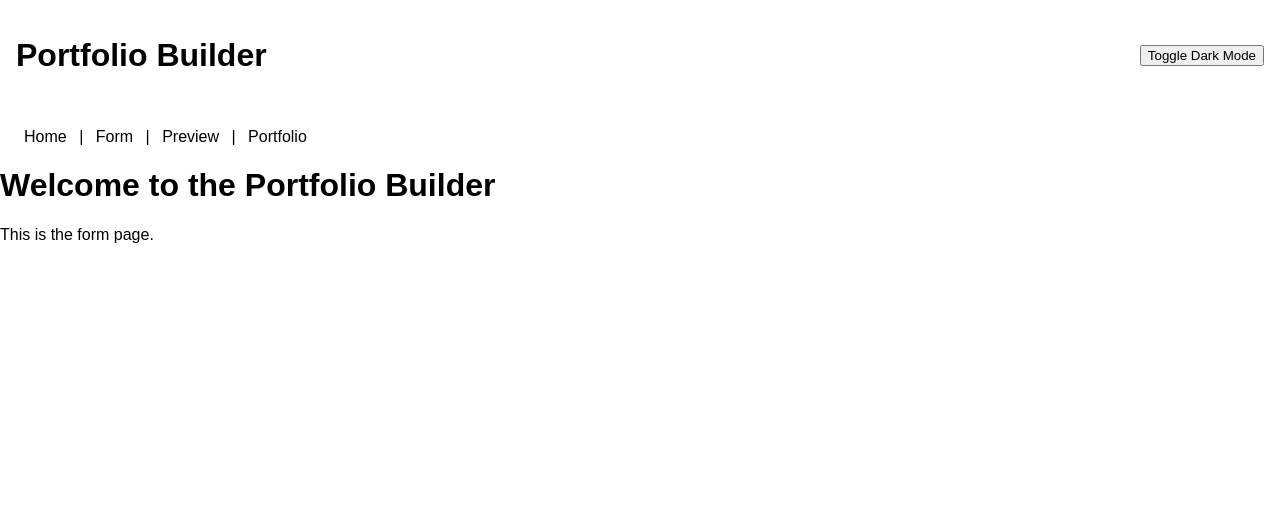
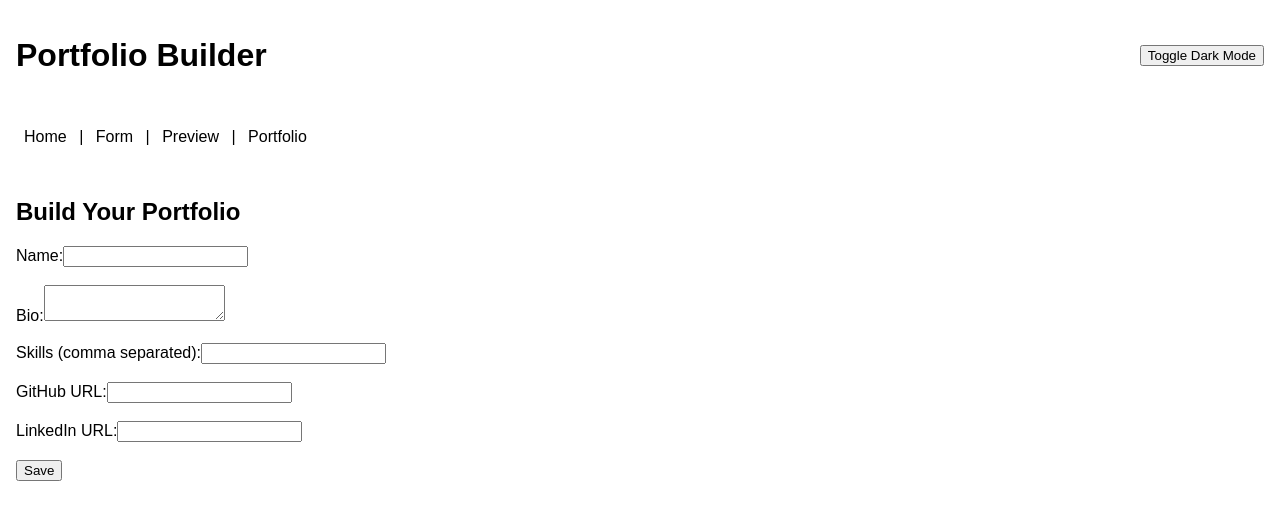
Before and after one commit to Khushi-Sarawagi/Resume_Builder, a React (Vite) app: page /form in a window 1280 px wide. Shown: the top 520 px of the page. Built offline with nearby package versions, Linux system fonts and the light colour scheme.

Commit message:
Add basic form page for portfolio data input

```diff
--- a/src/pages/FormPage.jsx
+++ b/src/pages/FormPage.jsx
@@ -1,10 +1,62 @@
+import { useState } from "react";
+
 function FormPage() {
-    return (
-      <div>
-        <h1>Welcome to the Portfolio Builder</h1>
-        <p>This is the form page.</p>
-      </div>
-    );
-  }
+  const [formData, setFormData] = useState({
+    name: "",
+    bio: "",
+    skills: "",
+    github: "",
+    linkedin: "",
+  });
 
-  export default FormPage;
+  const handleChange = (e) => {
+    setFormData({ ...formData, [e.target.name]: e.target.value });
+  };
+
+  const handleSubmit = (e) => {
+    e.preventDefault();
+    localStorage.setItem("portfolioData", JSON.stringify(formData));
+    alert("Form data saved! You can now preview your portfolio.");
+  };
+
+  return (
+    <div style={{ padding: "1rem" }}>
+      <h2>Build Your Portfolio</h2>
+      <form onSubmit={handleSubmit}>
+        <label>
+          Name:
+          <input name="name" value={formData.name} onChange={handleChange} required />
+        </label>
+        <br /><br />
+
+        <label>
+          Bio:
+          <textarea name="bio" value={formData.bio} onChange={handleChange} required />
+        </label>
+        <br /><br />
+
+        <label>
+          Skills (comma separated):
+          <input name="skills" value={formData.skills} onChange={handleChange} />
+        </label>
+        <br /><br />
+
+        <label>
+          GitHub URL:
+          <input name="github" value={formData.github} onChange={handleChange} />
+        </label>
+        <br /><br />
+
+        <label>
+          LinkedIn URL:
+          <input name="linkedin" value={formData.linkedin} onChange={handleChange} />
+        </label>
+        <br /><br />
+
+        <button type="submit">Save</button>
+      </form>
+    </div>
+  );
+}
+
+export default FormPage;
```
